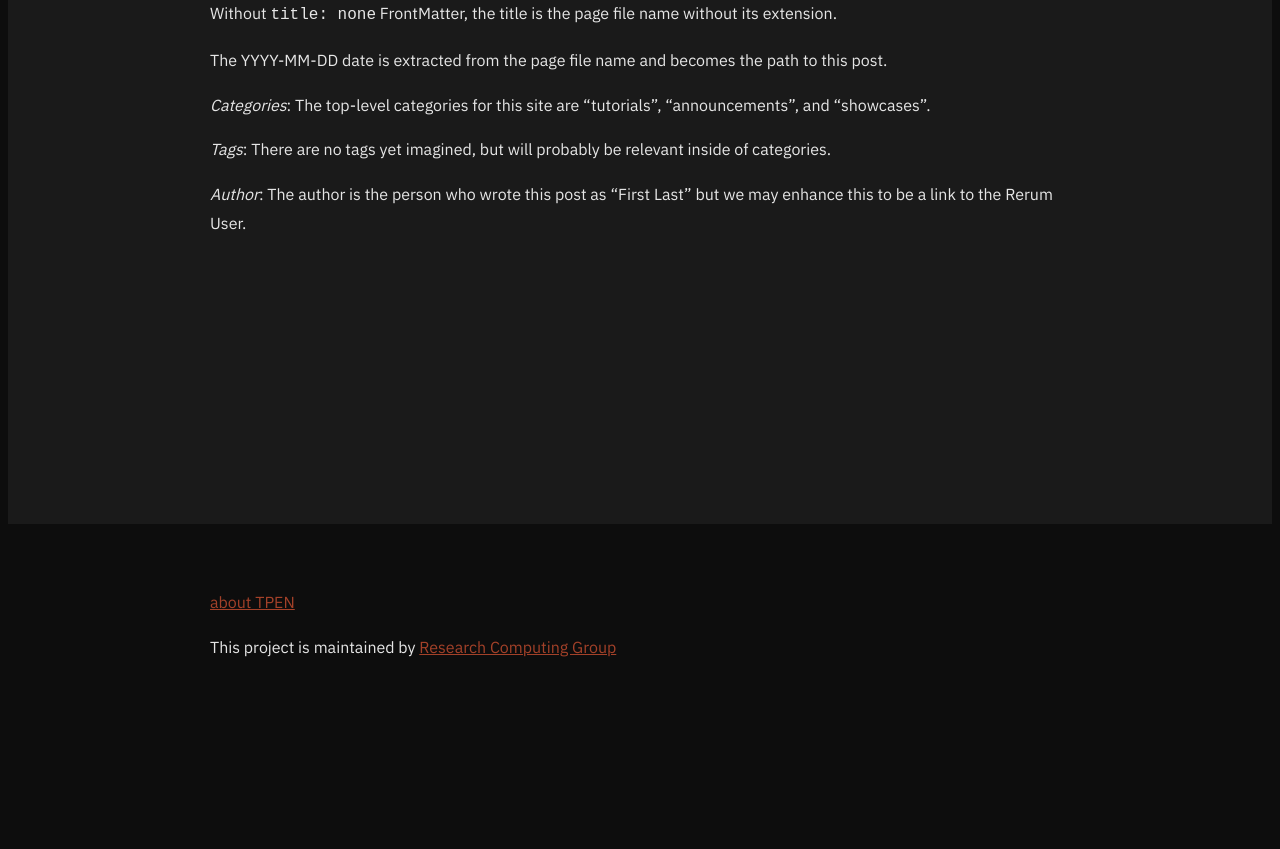
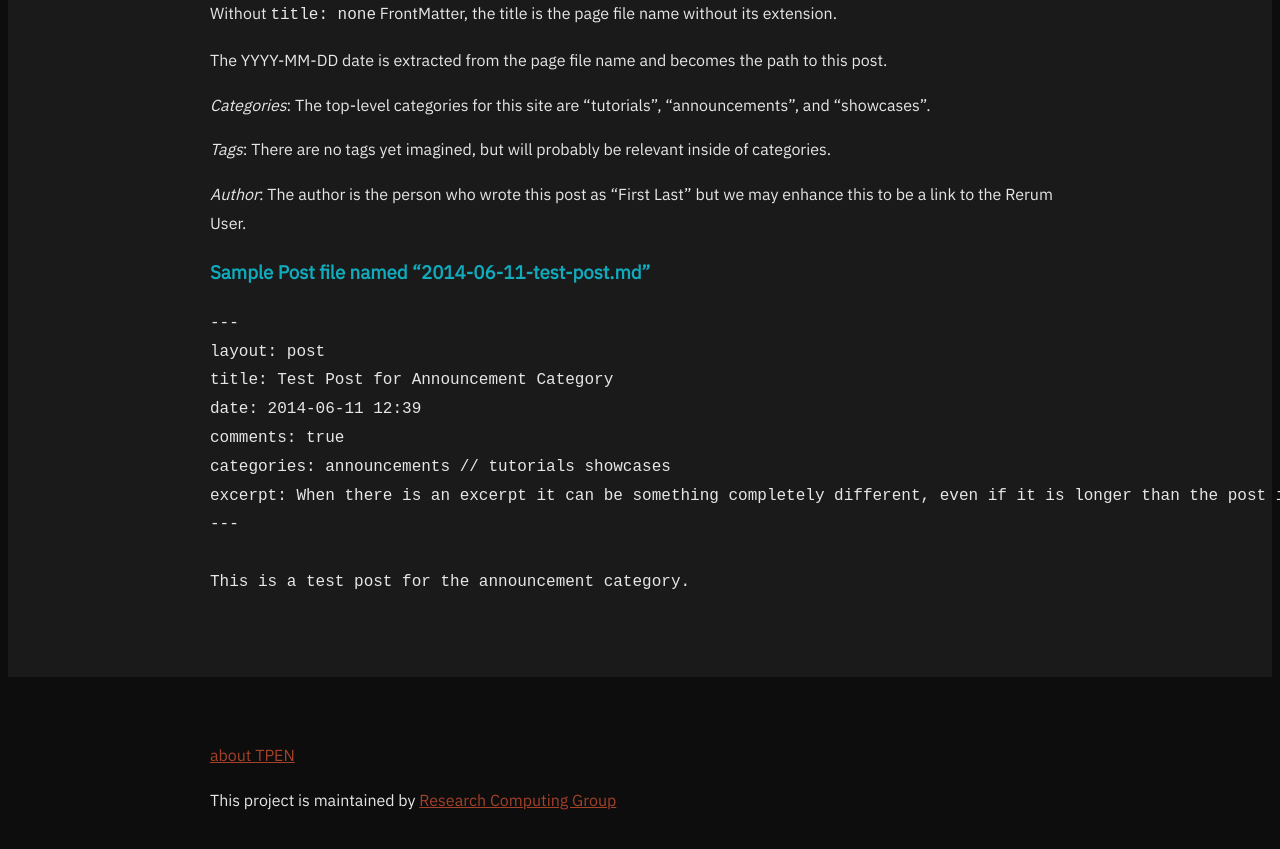
Before and after one commit to CenterForDigitalHumanities/TPEN3, a Jekyll site: the page built from _posts/2024-02-01-bare.md, in a window 1280 px wide and 900 px high, scrolled down 1284 px. Shown: the top 849 px of the window. Built offline with Jekyll 4.4.1, drawn with Linux system fonts in a browser that asks for light colours.

Commit message:
no bad pages showing

````diff
--- a/_posts/2024-02-01-bare.md
+++ b/_posts/2024-02-01-bare.md
@@ -18,3 +18,18 @@ There are no tags yet imagined, but will probably be relevant inside of categori
 
 *Author*:
 The author is the person who wrote this post as "First Last" but we may enhance this to be a link to the Rerum User.
+
+### Sample Post file named "2014-06-11-test-post.md"
+
+```
+---
+layout: post
+title: Test Post for Announcement Category
+date: 2014-06-11 12:39
+comments: true
+categories: announcements // tutorials showcases
+excerpt: When there is an excerpt it can be something completely different, even if it is longer than the post itself.
+---
+
+This is a test post for the announcement category.
+```
````
Also changed, not shown: _posts/2024-03-01-test-category-announcement.md (deleted, +0 -10 lines).
